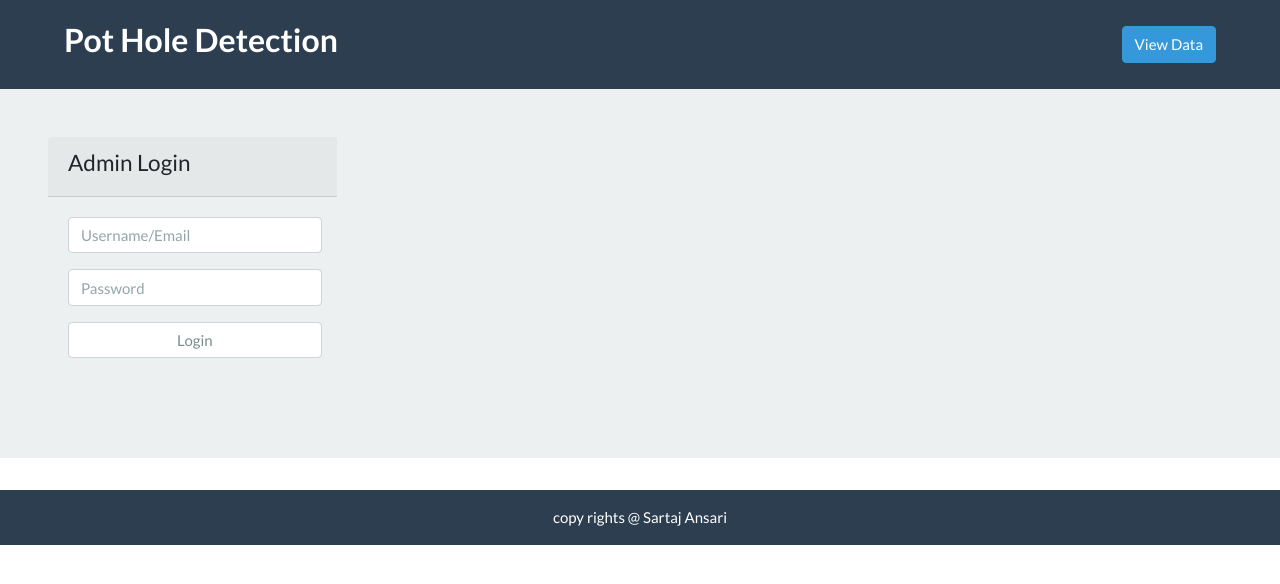
After one commit to sartaj0/PotHoleDetection, a Flask app: template templates/adminlogin.html in a window 1280 px wide. The commit adds this page. Shown: the top 584 px of the page. Run offline with Flask 2, Linux system fonts and the light colour scheme; the template is opened without the code that fills it, so the values that code supplies are empty; parts of the project's set-up code (start-up, migrations or seed data) failed here and were passed over; some libraries are stand-ins or nearby versions.

Commit message:
Updated 1

```diff
--- a/app.py
+++ b/app.py
@@ -1,21 +1,31 @@
 # python app.py --model model/yolov3.weights --config model/yolov3_custom.cfg --names model/obj.names
-from flask import Flask, render_template, request, url_for, redirect, make_response
+from flask import Flask, render_template, request, url_for, redirect, make_response, session
 import cv2
 import numpy as np
 from detect import detect, resize
-import argparse
-import os
+# import argparse
+import os, io
 from PIL import Image
 import sqlite3
-from base64 import b64encode
+import base64
 
-parser = argparse.ArgumentParser()
-parser.add_argument("-m", "--model", required=True, help="Path To Model")
-parser.add_argument("-cf", "--config", required=True, help="Path To Config File")
-parser.add_argument("-n", "--names", required=True, help="Path To Names of Object")
-parser.add_argument("-c", "--confidence", default=0.5, help="Minimum confidence", type=float)
-parser.add_argument("-t", "--thresh", default=0.3, help="Threshold", type=float)
-args = vars(parser.parse_args())
+
+# parser = argparse.ArgumentParser()
+# parser.add_argument("-m", "--model", required=True, help="Path To Model")
+# parser.add_argument("-cf", "--config", required=True, help="Path To Config File")
+# parser.add_argument("-n", "--names", required=True, help="Path To Names of Object")
+# parser.add_argument("-c", "--confidence", default=0.5, help="Minimum confidence", type=float)
+# parser.add_argument("-t", "--thresh", default=0.3, help="Threshold", type=float)
+# args = vars(parser.parse_args())
+
+
+args = {
+	"model": "model/yolov3.weights",
+	"config": "model/yolov3_custom.cfg",
+	"names": "model/obj.names",
+	"confidence": 0.5,
+	"thresh": 0.3
+}
 
 
 sql = '''CREATE TABLE IF NOT EXISTS pothole_table(
@@ -26,10 +36,23 @@ sql = '''CREATE TABLE IF NOT EXISTS pothole_table(
 )'''
 
 
+sql3 = '''CREATE TABLE IF NOT EXISTS admin(
+	"username"	TEXT NOT NULL UNIQUE,
+	"email"	TEXT NOT NULL UNIQUE,
+	"password"	TEXT NOT NULL
+)'''
+sql2 = 'DROP TABLE IF EXISTS admin'
+sql4 = '''INSERT INTO admin VALUES ('admin', 'admin@admin.com', 'admin')'''
+
 conn = sqlite3.connect("records/pothole.db")
 cursor = conn.cursor()
 cursor.execute(sql)
+cursor.execute(sql2)
+cursor.execute(sql3)
+cursor.execute(sql4)
+
 conn.commit()
+
 cursor.close()
 conn.close()
 
@@ -52,18 +75,22 @@ configPath = args["config"]
 
 net = cv2.dnn.readNetFromDarknet(configPath, weightsPath)
 
+print( net.getUnconnectedOutLayers())
 ln = net.getLayerNames()
-ln = [ln[i[0] - 1] for i in net.getUnconnectedOutLayers()]
+ln = [ln[i - 1] for i in net.getUnconnectedOutLayers()]
 
 app = Flask(__name__)
+
 app.config["CACHE_TYPE"] = "null"
 app.config['SEND_FILE_MAX_AGE_DEFAULT'] = 1
 
 app.config['imgdir'] = os.path.sep.join(['static', 'upload', 'images'])
+app.config['SECRET_KEY'] = "AllSilverTeaCup"
 
 
 @app.route('/')
 def index():
+	session['verified'] = False
 	return render_template('index.html')
 
 
@@ -72,22 +99,33 @@ def index():
 def main():
 	if request.method == 'POST':
 		try:
-			file = request.files.get("img","")
-			file.save(os.path.join(app.config["imgdir"], file.filename))
+			# file = request.files.get("img","")
+			# file.save(os.path.join(app.config["imgdir"], file.filename))
 
-			image = cv2.imread(os.path.join(app.config["imgdir"],file.filename))
+			# image = cv2.imread(os.path.join(app.config["imgdir"],file.filename))
+
+			image = request.files["img"]
+			image = Image.open(image)
+			image = np.array(image)
+			image = cv2.cvtColor(image, cv2.COLOR_RGB2BGR)
+
 
 			image = resize(image, width=600)
-			drawed = detect(image.copy(), net, ln, Labels, colors)
-			file_path = os.path.join("static", "img.png")
-			if os.path.isfile(file_path):
-				os.remove(file_path)
-			cv2.imwrite(file_path, drawed.copy())
-			return render_template("index.html", file=file_path)
+			drawed, rects = detect(image.copy(), net, ln, Labels, colors, return_cords=True)
+			if len(rects) == 0:
+				return render_template('index.html', msg="Image Doesn't contain pothole")
+
+			drawed = cv2.cvtColor(drawed, cv2.COLOR_BGR2RGB)
+			drawed = Image.fromarray(drawed)
+			data = io.BytesIO()
+			drawed.save(data, "JPEG")
+			drawed = base64.b64encode(data.getvalue()).decode('utf-8')
+
+			return render_template("index.html", file=drawed)
 		except Exception as e:
 			print(e)
-			result = ('Please pass proper input :'+ str(e) , 2 )
-			return render_template('index.html', msg= result)
+			result = ('Please pass proper input :'+ str(e) , 2)
+			return render_template('index.html', msg=result)
 	return render_template("index.html")
 
 
@@ -95,10 +133,15 @@ def main():
 
 @app.route("/store", methods=['POST', 'GET'])
 def store():
+
 	name = request.form['uname']
 	desc = request.form['desc']
 	location = request.form['location']
-	blobData = convertToBinaryData("static/img.png")
+	# blobData = convertToBinaryData("static/img.png")
+	# print(type(blobData))
+	blobData = request.form['hiddenImage']
+	# print(type(blobData))
+
 
 	conn = sqlite3.connect("records/pothole.db")
 	cursor = conn.cursor()
@@ -111,12 +154,14 @@ def store():
 	cursor.close()
 	conn.close()
 
-	file_path = os.path.join("static", "img.png")
-	return render_template("index.html", file=file_path, msg='Stored Successfully')
+	# file_path = os.path.join("static", "img.png")
+	return render_template("index.html", file=blobData, msg='Stored Successfully')
 
 
 @app.route('/show', methods=['POST', "GET"])
 def show():
+	if not session['verified']:
+		return render_template("adminlogin.html")
 	try:
 		conn = sqlite3.connect("records/pothole.db")
 		cursor = conn.cursor()
@@ -130,14 +175,25 @@ def show():
 				a.append(my_list[i][j])
 			data1.append(a)
 
-		for i in range(len(data1)):
-			data1[i][-1] = b64encode(data1[i][-1]).decode("utf-8")
+	except Exception as e:
+		print("Error", e)
+	return render_template('show.html', data1=data1, len=len(data1))
 
-
+@app.route('/login', methods=['POST', "GET"])
+def login():
+	name = request.form['uname']
+	password = request.form['password']
+	try:
+		conn = sqlite3.connect("records/pothole.db")
+		cursor = conn.cursor()
+		cursor.execute("SELECT * FROM admin WHERE (username=? OR email=?) AND (password=?)", (name, name, password))
+		result = cursor.fetchone()
+		if result is None:
+			return render_template("adminlogin.html")
+		session['verified'] = True
+		return  redirect("/show")
 	except Exception as e:
 		print(e)
-	return render_template('show.html', data1=data1, len=len(data1))
-
 
 if __name__ == "__main__":
 	app.run(debug=True)
--- /dev/null
+++ b/templates/adminlogin.html
@@ -0,0 +1,39 @@
+{% extends 'base.html' %}
+{% block head %}
+{% endblock %}
+
+{% block body %}
+	<div class="jumbotron p-5 row">
+		<div class="col-sm-6">
+			<div class="card-header col-sm-6">
+			  		<h4>Admin Login</h4>
+			</div>
+			<div class="card-body">
+				<form action="{{url_for('login')}}", method="post", enctype=multipart/form-data >
+					<div class="form-group">
+						<div class="row">
+							<div class="form-group col-sm-6">
+								<!-- <label for="uname"><legend>Username/Email</legend></label> -->
+								<input type="text" class="form-control" id="uname" aria-describedby="emailHelp" placeholder="Username/Email" name="uname">
+							</div>
+						</div>
+
+						<div class="row">
+							<div class="form-group col-sm-6">
+								<!-- <label for="password"><legend>Password</legend></label> -->
+								<input type="password" class="form-control" id="password" aria-describedby="emailHelp" placeholder="Password" name="password">
+							</div>
+						</div>
+
+						<div class="row">
+							<div class="form-group col-sm-6">
+								<input type="submit" class="form-control" value="Login">
+							</div>
+						</div>
+					</div>
+
+				</form>
+			</div>
+		</div>
+	</div>
+{% endblock %}
--- a/templates/base.html
+++ b/templates/base.html
@@ -21,7 +21,7 @@
 <body>
 
 	<nav class="navbar navbar-expand-lg navbar-dark bg-primary ">
-  <a class="navbar-brand  ml-5" href="/"> <h3> <strong> Pot Hole Detection </strong></h3></a>
+  <a class="navbar-brand  ml-5" href="/main"> <h3> <strong> Pot Hole Detection </strong></h3></a>
   <a class="btn btn-info ml-auto mr-5" href="/show">View Data</a>
  <!--  <button class="navbar-toggler" type="button" data-toggle="collapse" data-target="#navbarColor01" aria-controls="navbarColor01" aria-expanded="false" aria-label="Toggle navigation">
     <span class="navbar-toggler-icon"></span>
```
Also changed, not shown: requirements.txt (+4 -13 lines), templates/index.html (+7 -4 lines), templates/show.html (+1 -1 lines), records/pothole.db (deleted), static/img.png (deleted), 1 other file.
